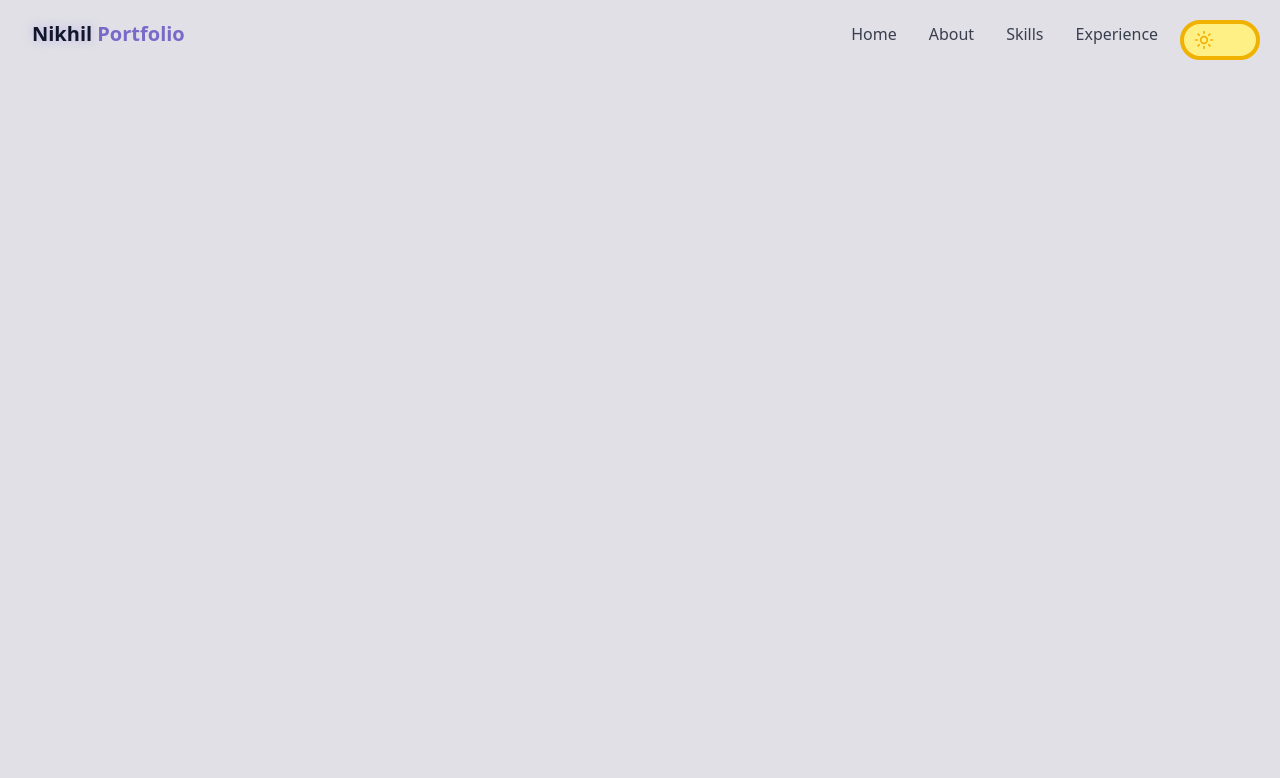
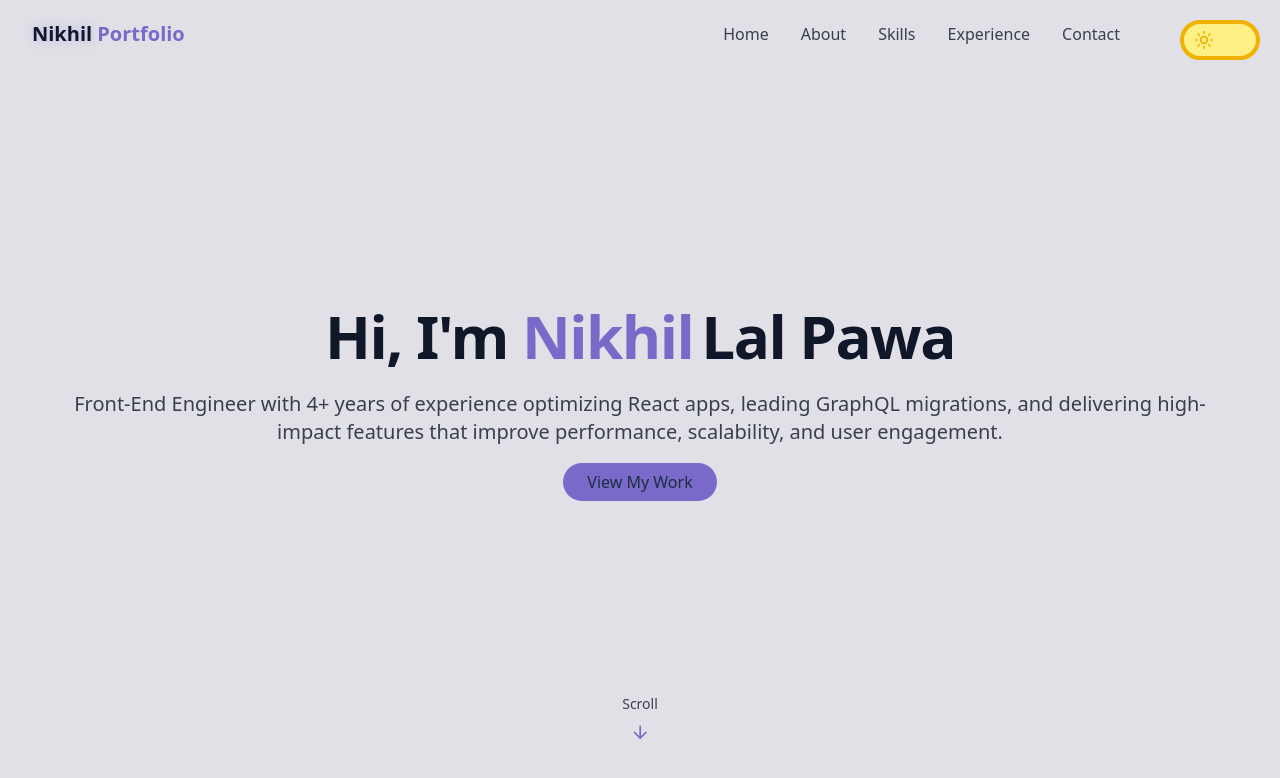
Before and after one commit to kurama199/portfolio, a React (Vite) app: page / in a window 1280 px wide. Shown: the top 778 px of the page. Built offline with nearby package versions, Linux system fonts and the light colour scheme.

Commit message:
11:12AM 0908 added about Hero section

```diff
--- a/src/Pages/Home.tsx
+++ b/src/Pages/Home.tsx
@@ -2,20 +2,18 @@
 import { StarBackground } from "@/components/StarBackground";
 import { useState } from "react";
 import { Navbar } from "@/components/Navbar";
+import { HeroSection } from "@/components/HeroSection";
 
 export const Home = () => {
-  const [isDarkMode, setIsDarkMode] = useState<boolean>(false);
+  const [isDarkMode, setIsDarkMode] = useState<boolean>(true);
   return (
     <div className="min-h-screen bg-background text-foreground overflow-x-hidden">
       {isDarkMode ? <StarBackground /> : null}
-      <div>
-        <ThemeToggle
-          className="absolute right-5 top-5"
-          isDarkMode={isDarkMode}
-          setIsDarkMode={setIsDarkMode}
-        />
-        <Navbar />
-      </div>
+      <ThemeToggle isDarkMode={isDarkMode} setIsDarkMode={setIsDarkMode} />
+      <Navbar />
+      <main>
+        <HeroSection />
+      </main>
       {/* Main Content */}
       {/* Footer */}
     </div>
--- /dev/null
+++ b/src/components/HeroSection.tsx
@@ -0,0 +1,39 @@
+import { navData } from "@/utils/utils";
+import { ArrowDown } from "lucide-react";
+
+export const HeroSection = () => {
+  return (
+    <div
+      id={navData.Home}
+      className="relative min-h-screen flex flex-col items-center justify-center px-4"
+    >
+      <div className="container max-w-4xl mx-auto text-center z-10">
+        <div className="space-y-6">
+          <h1 className="text-4xl md:text-6xl font-bold tracking-tight">
+            <span className="opacity-0 animate-fade-in">Hi, I'm </span>
+            <span className="text-primary opacity-0 animate-fade-in-delay-1">
+              Nikhil
+            </span>
+            <span className="ml-2 opacity-0 animate-fade-in-delay-2">
+              Lal Pawa
+            </span>
+          </h1>
+          <p className="text-lg md:text-xl text-muted-foreground max-2-2xl max-auto opacity-0 animate-fade-in-delay-3">
+            Front-End Engineer with 4+ years of experience optimizing React
+            apps, leading GraphQL migrations, and delivering high-impact
+            features that improve performance, scalability, and user engagement.
+          </p>
+          <div className="opacity-0 animate-fade-in-delay-4">
+            <a href={navData.Experience} className="cosmic-button">
+              View My Work
+            </a>
+          </div>
+        </div>
+        <div className="absolute bottom-8 left-1/2 transform -translate-1/2 flex flex-col items-center animate-bounce">
+          <span className="text-sm text-muted-foreground mb-2">Scroll</span>
+          <ArrowDown className="h-5 w-5 text-primary" />
+        </div>
+      </div>
+    </div>
+  );
+};
--- a/src/components/Navbar.tsx
+++ b/src/components/Navbar.tsx
@@ -1,30 +1,18 @@
-import { cn } from "@/utils/utils";
+import { cn, navData } from "@/utils/utils";
 import { Menu, X } from "lucide-react";
-import { useEffect, useState } from "react";
+import { useEffect, useMemo, useState } from "react";
 
-const navItems = [
-  {
-    name: "Home",
-    href: "#hero",
-  },
-  {
-    name: "About",
-    href: "#about",
-  },
-  {
-    name: "Skills",
-    href: "#skills",
-  },
-  {
-    name: "Experience",
-    href: "#experience",
-  },
-  {
-    name: "Contact",
-    href: "#contact",
-  },
-];
 export const Navbar = () => {
+  const navItems = useMemo(() => {
+    const toReturn: { name: string; href: string }[] = [];
+    Object.entries(navData).forEach(([key, value]: string[]) => {
+      toReturn.push({
+        name: key,
+        href: value,
+      });
+    });
+    return toReturn;
+  }, []);
   const [isScrolled, setIsScrolled] = useState<boolean>(false);
   const [isMenuOpen, setIsMenuOpen] = useState<boolean>(false);
   useEffect(() => {
@@ -39,7 +27,7 @@
   return (
     <nav
       className={cn(
-        "fixed transition-all duration-300 z-9 w-full m-auto",
+        "fixed transition-all duration-300 z-40 w-9/10 m-auto",
         isScrolled ? "py-3 bg-background/80 backdrop-blur-md shadow-xs" : "py-5"
       )}
     >
@@ -55,7 +43,7 @@
           href="#hero"
           className="text-xl font-bold text-primary flex items-center"
         >
-          <span className="relative z-10">
+          <span className="relative z-40">
             <span className="text-foreground text-glow">Nikhil </span>Portfolio
           </span>
         </a>
--- a/src/components/ThemeToggle.tsx
+++ b/src/components/ThemeToggle.tsx
@@ -18,6 +18,9 @@
     if (theme === "dark") {
       document.documentElement.classList.add("dark");
       setIsDarkMode(true);
+    } else {
+      document.documentElement.classList.remove("dark");
+      setIsDarkMode(false);
     }
   }, []);
   return (
@@ -35,7 +38,7 @@
         })
       }
       className={cn(
-        "relative w-[80px] h-[40px] flex items-center rounded-full border-4 border-solid p-2 transition-colors duration-300 ease-in-out z-10",
+        "fixed right-5 top-5 w-[80px] h-[40px] flex items-center rounded-full border-4 border-solid p-2 transition-colors duration-300 ease-in-out z-10",
         isDarkMode
           ? "bg-gray-800 border-gray-400"
           : "bg-yellow-200 border-yellow-500",
--- a/src/index.css
+++ b/src/index.css
@@ -6,6 +6,7 @@
     --color-primary: hsl(var(--primary));
     --color-primary-foreground: hsl(var(--primary-foreground));
     --color-card: hsl(var(--card));
+    --color-muted-foreground: hsl(var(--muted-foreground));
     --animate-float: float 6s ease-in-out infinite;
     --animate-pulse-subtle: pulse-subtle 2s ease-in-out infinite;
     --animate-fade-in: fade-in 0.7s ease-out forwards;
@@ -62,6 +63,8 @@
         --primary: 250 47% 60%;
         --primary-foreground: 210 40% 18%;
         --border: 214 32% 91%;
+        --muted-foreground: 222 47% 11% / 0.8;
+        /* --muted-foreground: 222 47% 11% / 0.8; */
     }
     .dark {
         --background: 247 12% 5%;
@@ -70,6 +73,8 @@
         --primary: 250 65% 65%;
         --primary-foreground: 213 31% 91%;
         --border: 217 33% 20%;
+        --muted-foreground: 213 31% 91% / 0.8;
+        /* --muted-foreground: 294 89% 72% / 0.8; */
     }
     * {
         @apply border-border;
--- a/src/utils/utils.ts
+++ b/src/utils/utils.ts
@@ -8,3 +8,11 @@
 export const localStorageKeys = {
   theme: "theme",
 };
+
+export const navData = {
+  Home: "#hero",
+  About: "#About",
+  Skills: "#skills",
+  Experience: "#experience",
+  Contact: "#contact",
+};
```
